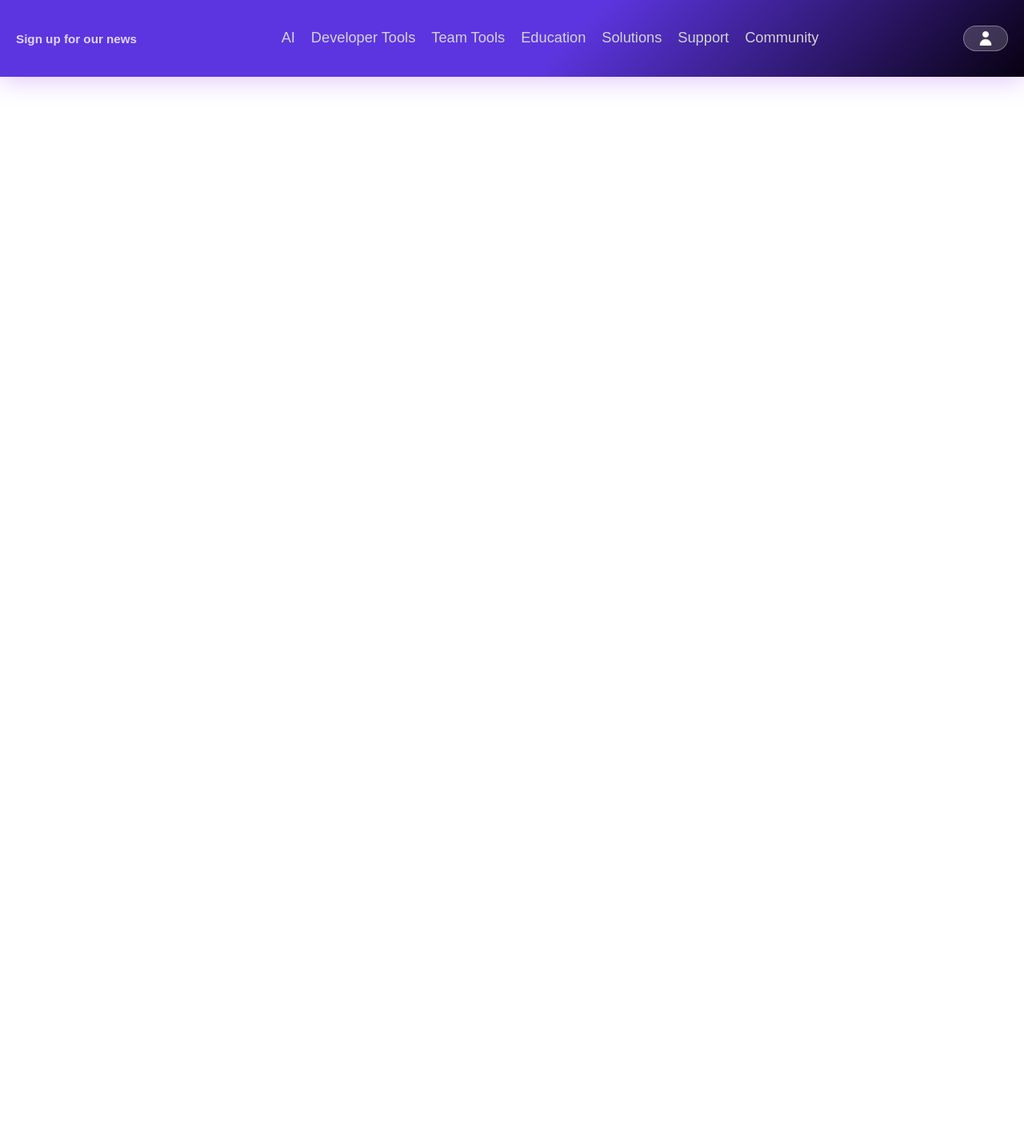
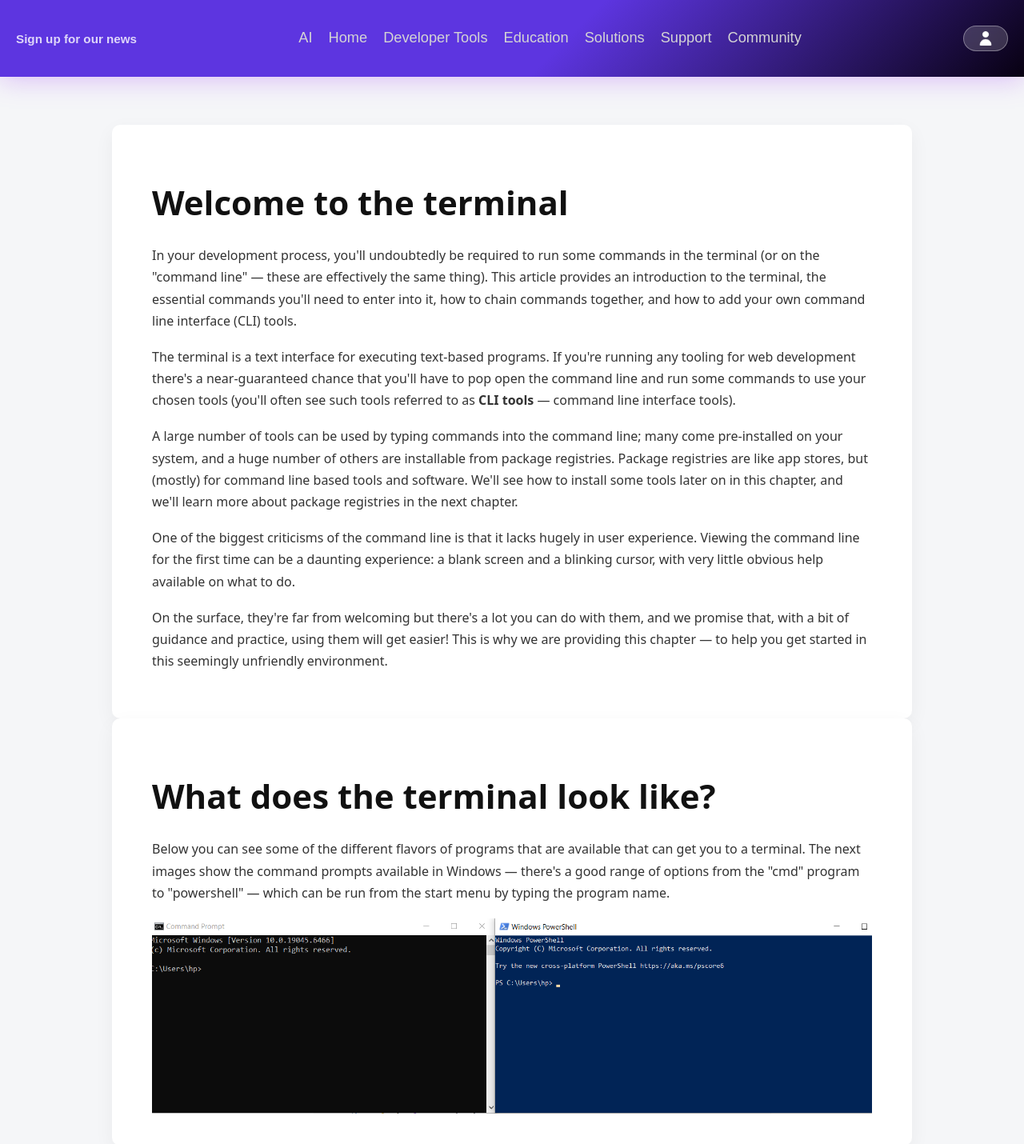
Before and after one commit to YanaBocharova/react_api, a React (Create React App) app: page /commandLine in a window 1280 px wide. Shown: the top 1430 px of the page at 80% size. Before the commit the page ends 800 px from the top, so only its background shows below. Built offline with nearby package versions, Linux system fonts and the light colour scheme.

Commit message:
Update TopBar

```diff
--- a/src/App.css
+++ b/src/App.css
@@ -35,6 +35,13 @@ body {
 .footer-text h1{
   font-size: 42px;
   margin-bottom: 20px;
+}
+
+.nav-link-reset {
+  color: inherit;
+  text-decoration: none;
+  font: inherit;
+  cursor: pointer;
 }
 
 .footer-text h3{
--- a/src/App.js
+++ b/src/App.js
@@ -4,6 +4,7 @@ import Footer from "./components/Footer";
 import BottomBar from "./components/BottomPage";
 import SignInPage from "./pages/SignInPage";
 import JavaScriptCourses from "./pages/JavaScriptCourses";
+import CommandLine from "./pages/CommandLine";
 
 import { Routes, Route, useLocation } from "react-router-dom";
 
@@ -32,8 +33,8 @@ function App() {
 
           {/* Sign in */}
           <Route path="/signin" element={<SignInPage />} />
-
           <Route path="/javascript" element={<JavaScriptCourses />} />
+          <Route path="/commandLine" element={<CommandLine/>} />
         </Routes>
       </div>
     </>
--- a/src/components/TopSignupBar.js
+++ b/src/components/TopSignupBar.js
@@ -2,6 +2,7 @@ import { useState, useRef, useEffect } from "react";
 import { useNavigate } from "react-router-dom";
 import userIcon from "../assets/user.png";
 import EducationMenu from "../pages/EducationMenu";
+import { Link } from "react-router-dom";
 
 const TopSignupBar = () => {
   const navigate = useNavigate();
@@ -25,8 +26,9 @@ const TopSignupBar = () => {
 
       <nav className="top-signup-menu">
         <span>AI</span>
+
+        <span><Link to="/" className="nav-link-reset">Home</Link></span>
         <span>Developer Tools</span>
-        <span>Team Tools</span>
 
         {/* EDUCATION */}
         <span
@@ -54,4 +56,6 @@ const TopSignupBar = () => {
   );
 };
 
+
+
 export default TopSignupBar;
--- /dev/null
+++ b/src/pages/CommandLine.jsx
@@ -0,0 +1,99 @@
+import terminalImg from "../assets/terminal.png";
+
+const CommandLine = () => {
+  return (
+    <div style={styles.page}>
+      <div style={styles.container}>
+        <h1 style={styles.title}>Welcome to the terminal</h1>
+
+        <p style={styles.paragraph}>
+          In your development process, you'll undoubtedly be required
+          to run some commands in the terminal (or on the "command line" — these are effectively the same thing).
+          This article provides an introduction to the terminal, the essential commands you'll need to enter into it,
+          how to chain commands together, and how to add your own command line interface (CLI) tools.
+        </p>
+
+        <p style={styles.paragraph}>
+          The terminal is a text interface for executing text-based programs. If
+          you're running any tooling for web development there's a near-guaranteed
+          chance that you'll have to pop open the command line and run some
+          commands to use your chosen tools (you'll often see such tools referred
+          to as <strong>CLI tools</strong> — command line interface tools).
+        </p>
+
+        <p style={styles.paragraph}>
+          A large number of tools can be used by typing commands into the command
+          line; many come pre-installed on your system, and a huge number of
+          others are installable from package registries. Package registries are
+          like app stores, but (mostly) for command line based tools and software.
+          We'll see how to install some tools later on in this chapter, and we'll
+          learn more about package registries in the next chapter.
+        </p>
+
+        <p style={styles.paragraph}>
+          One of the biggest criticisms of the command line is that it lacks hugely
+          in user experience. Viewing the command line for the first time can be a
+          daunting experience: a blank screen and a blinking cursor, with very
+          little obvious help available on what to do.
+        </p>
+
+        <p style={styles.paragraph}>
+          On the surface, they're far from welcoming but there's a lot you can do
+          with them, and we promise that, with a bit of guidance and practice,
+          using them will get easier! This is why we are providing this chapter —
+          to help you get started in this seemingly unfriendly environment.
+        </p>
+      </div>
+
+        <div style={styles.container}>
+            <h1 style={styles.title}>What does the terminal look like?</h1>
+            <p style={styles.paragraph}>
+                Below you can see some of the different flavors of programs that are available that can get you to a terminal.
+                The next images show the command prompts available in Windows — there's a good range of options from the "cmd"
+                program to "powershell" — which can be run from the start menu by typing the program name.
+            </p>
+             <img style={styles.img}
+                src={terminalImg}
+                alt="Windows command prompt and PowerShell"
+            />
+        </div>
+    </div>
+  );
+};
+
+const styles = {
+
+  img: {
+    maxWidth: "100%   ",
+    height: "auto",
+    display: "block",
+    },
+  page: {
+    backgroundColor: "#f5f6f8",
+    minHeight: "100vh",
+    padding: "60px 20px",
+    fontFamily: "system-ui, -apple-system, sans-serif",
+  },
+  container: {
+    maxWidth: "900px",
+    margin: "0 auto",
+    backgroundColor: "#ffffff",
+    padding: "40px 50px",
+    borderRadius: "10px",
+    boxShadow: "0 8px 25px rgba(0,0,0,0.05)",
+  },
+  title: {
+    fontSize: "42px",
+    fontWeight: "700",
+    marginBottom: "25px",
+    color: "#111",
+  },
+  paragraph: {
+    fontSize: "16px",
+    lineHeight: "1.7",
+    color: "#333",
+    marginBottom: "18px",
+  },
+};
+
+export default CommandLine;
--- a/src/pages/EducationMenu.jsx
+++ b/src/pages/EducationMenu.jsx
@@ -7,7 +7,7 @@ const EducationMenu = () => {
 
       <div className="mega-column">
         <h4>DevOps</h4>
-        <p>Introduction to Command line</p>
+        <Link to="/commandLine" className="menu-link">Introduction to Command line</Link>
         <p>Introduction to Git</p>
         <p>Docker</p>
         <p>DevOps Engineer CI/CD pipelines</p>
```
Also changed, not shown: src/assets/terminal.png (added).
